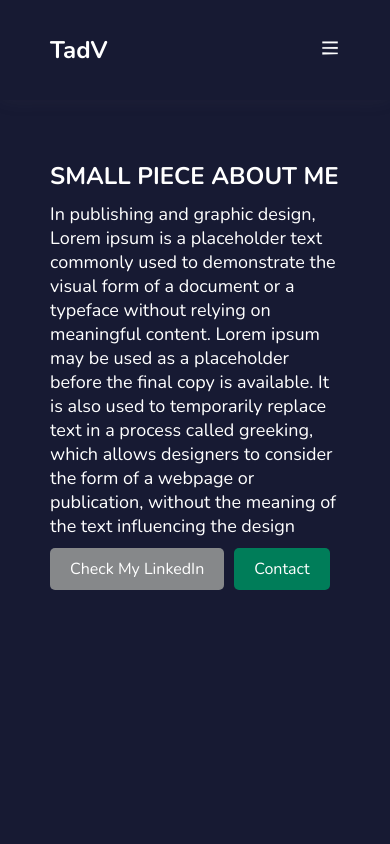
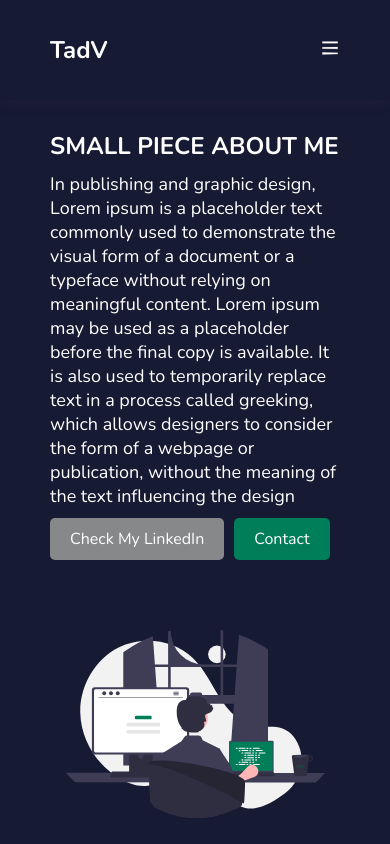
Before and after one commit to MonamaTV/blog, a Next.js app: page / in a window 390 px wide. Shown: the top 844 px of the page. Built offline with nearby package versions, Linux system fonts and the light colour scheme.

Commit message:
added showcase image

```diff
--- a/src/components/ui/About.js
+++ b/src/components/ui/About.js
@@ -9,7 +9,7 @@ const About = () => {
             </div>
             <div className={styles.homeContent}>
                 <div className={styles.img}>
-                    {/* <img src="/about.jpg" width="100%" height="100%"/> */}
+                    <img src="./home.svg" width="100%" height="100%"/>
                 </div>
                 <div className={styles.aboutContent}>
                     <h2>Small Piece About Me</h2>
--- a/src/components/ui/About.module.css
+++ b/src/components/ui/About.module.css
@@ -10,6 +10,7 @@
 }
 .img img {
   height: 100%;
+  width: 400px;
   border-radius: 10px;
 }
 
@@ -45,3 +46,34 @@
 .links {
   margin: 20px 0;
 }
+
+@media screen and (max-width: 950px) {
+  .img img {
+    display: none;
+  }
+}
+
+@media screen and (max-width: 600px) {
+  .aboutContent {
+    padding-top: 10px;
+  }
+  .homeContent {
+    flex-direction: column-reverse;
+    height: initial;
+  }
+  .img img {
+    margin: 20px 0;
+    display: block;
+    height: 100%;
+    width: 70%;
+    border-radius: 10px;
+  }
+}
+@media screen and (max-width: 375px) {
+  .links * {
+    display: block;
+  }
+  .img {
+    display: none;
+  }
+}
--- a/src/components/ui/Blog.module.css
+++ b/src/components/ui/Blog.module.css
@@ -3,7 +3,7 @@
   flex-wrap: wrap;
 }
 
-.blog > div {
+.blog > a {
   flex: 45%;
 }
 .click {
--- a/src/components/ui/Header.js
+++ b/src/components/ui/Header.js
@@ -13,7 +13,7 @@ const Header = () => {
     return (
         <header className={styles.head}>
             <div className={styles.logo}>
-                <h2>TadV</h2>
+                <h2><a href="/">TadV</a></h2>
             </div>
             <button
                 className={styles.menu}
@@ -31,12 +31,12 @@ const Header = () => {
                 <ul className={styles.nav}>
                     <li><a href="#about">About</a></li>
                     <li><a href="#">Projects</a></li>
-                    <li><a href="#blog">Blog</a></li>
+                    <li><a href="/blog">Blog</a></li>
                     <li><a href="#contacts">Contacts</a></li>
                     <li className={styles.icons}>
-                        <a href="#"><img src="./hub.png"/></a>
-                        <a href="#"><img src="./tube.png"/></a>
-                        <a href="#"><img src="./twitter.png"/></a>
+                        <a rel="noreferrer" target="_blank" href="https://github.com/MonamaTV"><img src="./hub.png"/></a>
+                        <a rel="noreferrer" target="_blank" href="https://www.youtube.com/channel/UCTVZlugMB9J90GIOzVJzu6A"><img src="./tube.png"/></a>
+                        <a rel="noreferrer" target="_blank" href="https://twitter.com/Monama_Vee"><img src="./twitter.png"/></a>
                     </li>
                 </ul>
             </nav>
--- a/src/components/ui/Header.module.css
+++ b/src/components/ui/Header.module.css
@@ -62,6 +62,11 @@ li.icons img {
   display: none;
 }
 
+.logo a {
+  color: #fff;
+  text-decoration: none;
+}
+
 /* Extra small devices (phones, 600px and down) */
 @media only screen and (max-width: 786px) {
   .closeMenu,
```
Also changed, not shown: public/home.svg (added).
